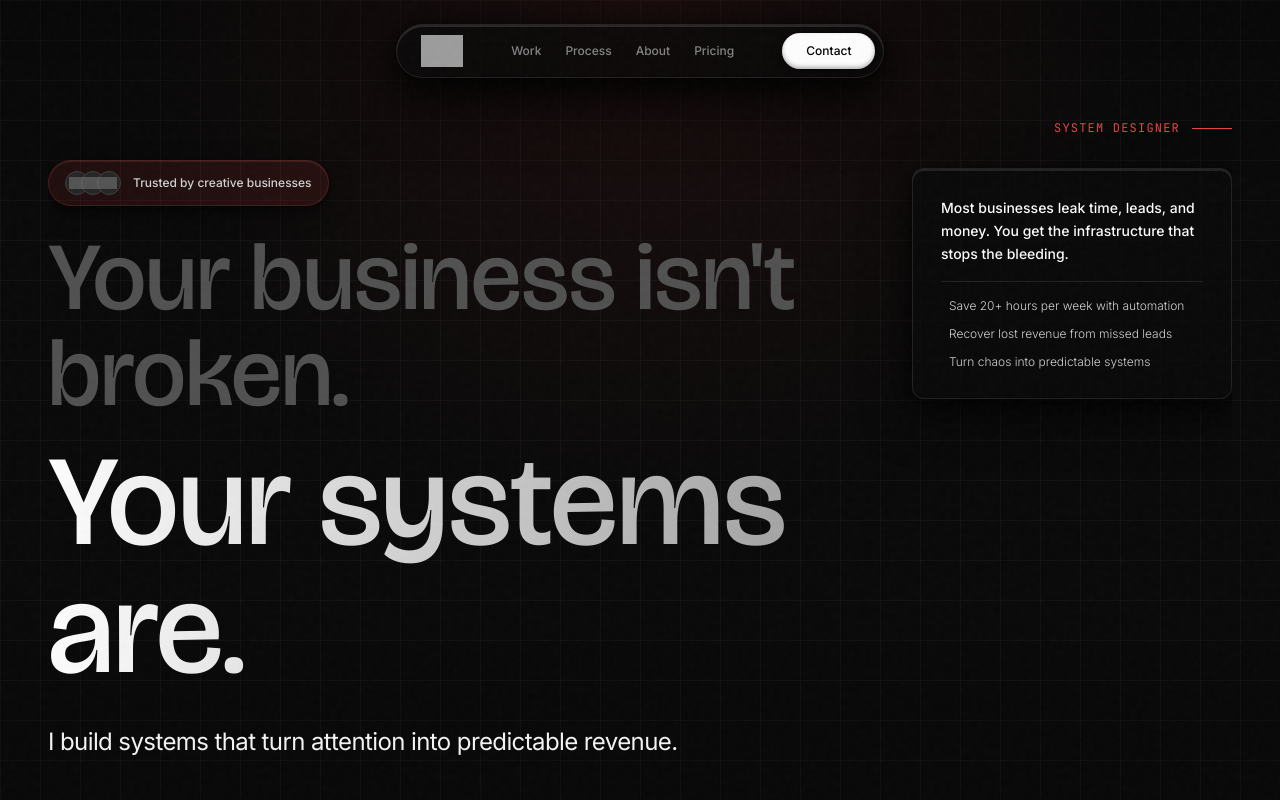
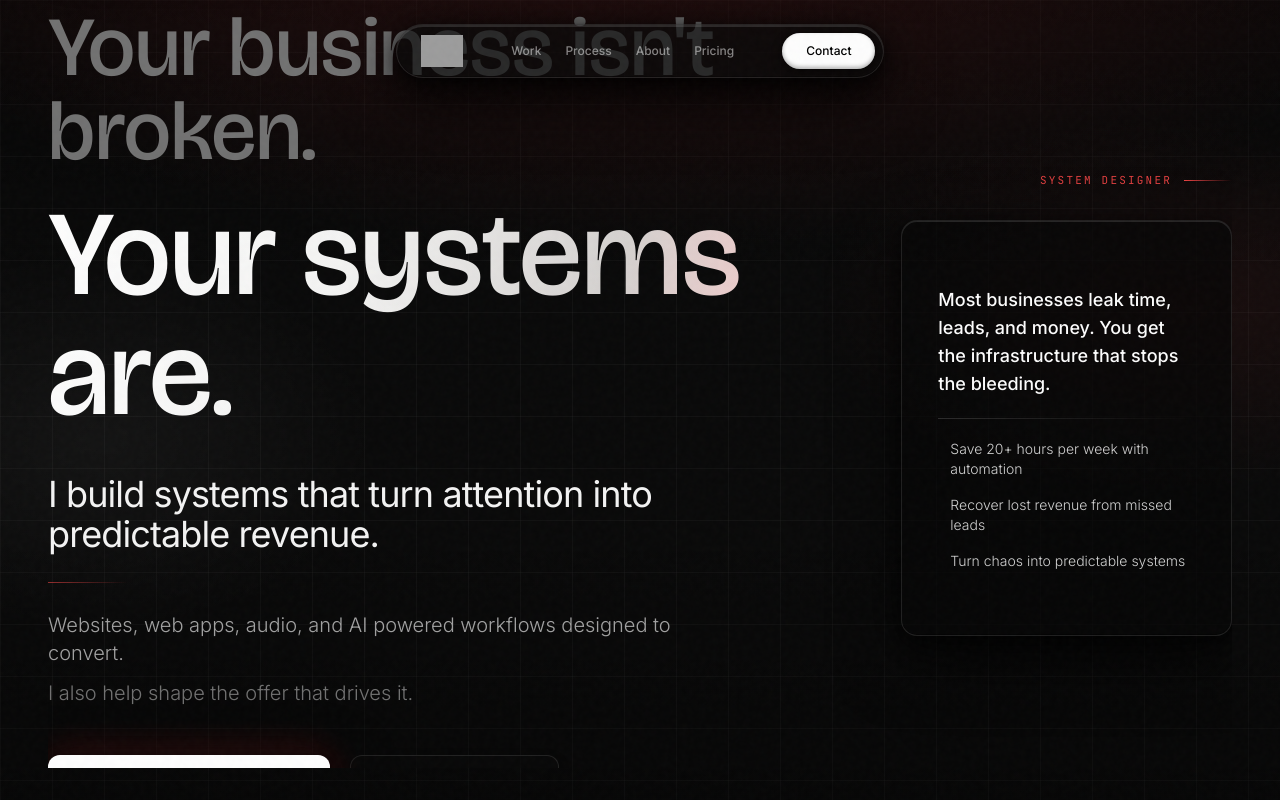
Before and after one commit to TheMarshall7/Brian-Marshall, a React (Vite) app: page / in a window 1280 px wide. Shown: the top 800 px of the page. Built offline with nearby package versions, Linux system fonts and the light colour scheme; no server answers; grey boxes are pictures that could not be loaded; some icons are missing.

Commit message:
Hero: premium atmosphere, larger type, centered layout, taller side panel
Made-with: Cursor

```diff
--- a/src/index.css
+++ b/src/index.css
@@ -106,13 +106,19 @@
     z-index: 10;
   }
 
+  .hero-elevated.tech-grid {
+    background-size: 52px 52px;
+  }
+
   .hero-elevated::before {
     content: '';
     position: absolute;
     inset: 0;
     background:
-      radial-gradient(circle at 50% 0%, rgba(239, 68, 68, 0.08) 0%, transparent 50%),
-      linear-gradient(to bottom, rgba(0, 0, 0, 0.2) 0%, transparent 30%, transparent 70%, rgba(0, 0, 0, 0.15));
+      radial-gradient(ellipse 120% 85% at 50% -18%, rgba(239, 68, 68, 0.16) 0%, transparent 58%),
+      radial-gradient(ellipse 55% 45% at 92% 38%, rgba(239, 68, 68, 0.07) 0%, transparent 52%),
+      radial-gradient(ellipse 45% 50% at 8% 55%, rgba(255, 255, 255, 0.045) 0%, transparent 48%),
+      linear-gradient(to bottom, rgba(0, 0, 0, 0.38) 0%, transparent 38%, transparent 62%, rgba(0, 0, 0, 0.28));
     pointer-events: none;
     z-index: 0;
   }
@@ -133,8 +139,9 @@
   }
 
   .hero-text-gradient {
-    background: linear-gradient(to right, #ffffff, #a3a3a3);
+    background: linear-gradient(105deg, #ffffff 0%, #f5f5f4 38%, #d6d3d1 72%, #fecaca 100%);
     -webkit-background-clip: text;
+    background-clip: text;
     -webkit-text-fill-color: transparent;
   }
 
@@ -806,13 +813,15 @@
 
   /* Enhanced hero side panel - Tier 2 High Elevation */
   .hero-side-panel {
+    background: rgba(8, 8, 8, 0.72);
+    backdrop-filter: blur(20px);
+    -webkit-backdrop-filter: blur(20px);
     box-shadow:
-      0 16px 48px rgba(0, 0, 0, 0.5),
-      0 8px 24px rgba(0, 0, 0, 0.4),
-      0 4px 12px rgba(0, 0, 0, 0.3),
-      0 2px 4px rgba(0, 0, 0, 0.2),
-      inset 0 2px 0 rgba(255, 255, 255, 0.1),
-      inset 0 -1px 0 rgba(0, 0, 0, 0.3);
+      0 24px 64px rgba(0, 0, 0, 0.55),
+      0 12px 36px rgba(0, 0, 0, 0.45),
+      0 4px 16px rgba(0, 0, 0, 0.35),
+      inset 0 1px 0 rgba(255, 255, 255, 0.12),
+      inset 0 -1px 0 rgba(0, 0, 0, 0.35);
     z-index: 20;
   }
 
--- a/src/pages/Home.tsx
+++ b/src/pages/Home.tsx
@@ -125,13 +125,13 @@ export default function Home() {
       {/* Hero: outer never scrolls (avoids huge scrollHeight from tall absolute blur). Only the inner column scrolls. */}
       <header className="relative flex h-[100svh] max-h-[100svh] min-h-0 flex-col overflow-hidden tech-grid hero-elevated px-6 md:px-12 pb-6 md:pb-8">
         <div className="pointer-events-none absolute inset-0 z-0 overflow-hidden" aria-hidden>
-          <div className="absolute top-0 left-1/2 h-[500px] w-[800px] -translate-x-1/2 rounded-full bg-red-900/10 blur-[120px]" />
+          <div className="absolute top-[8%] left-1/2 h-[min(88vh,920px)] w-[min(112vw,1200px)] max-w-none -translate-x-1/2 rounded-full bg-red-900/[0.14] blur-[140px]" />
         </div>
 
-        <div className="relative z-10 flex min-h-0 w-full flex-1 flex-col overflow-y-auto overscroll-y-contain pt-[7rem] md:pt-[7.5rem]">
-          <div className="max-w-7xl mx-auto w-full grid grid-cols-1 md:grid-cols-12 gap-y-8 md:gap-y-0 gap-x-12 lg:gap-x-20 items-start pb-2">
+        <div className="relative z-10 flex min-h-0 w-full flex-1 flex-col overflow-y-auto overscroll-y-contain pt-[7rem] md:justify-center md:py-12 md:pt-[7.5rem]">
+          <div className="max-w-7xl mx-auto w-full grid grid-cols-1 md:grid-cols-12 gap-y-10 md:gap-y-0 gap-x-12 lg:gap-x-24 items-start md:items-center pb-4 md:pb-8">
           <div className="md:col-span-8">
-            <div className="mb-5 md:mb-6 pt-[40px] animate-slide-up" style={{ animationDelay: '0.4s', opacity: 0 }}>
+            <div className="mb-6 md:mb-8 pt-[40px] md:pt-0 animate-slide-up" style={{ animationDelay: '0.4s', opacity: 0 }}>
               <div className="inline-flex items-center gap-3 px-4 py-2.5 rounded-full bg-red-500/10 border border-red-500/20 hero-badge">
                 <div className="flex -space-x-2 group">
                   <div className="w-6 h-6 rounded-full bg-neutral-800 border border-neutral-700 flex items-center justify-center overflow-hidden">
@@ -148,22 +148,22 @@ export default function Home() {
               </div>
             </div>
 
-            <h1 className="font-bricolage font-medium leading-[0.95] tracking-tight mb-6 md:mb-8">
-              <span className="block text-4xl md:text-7xl lg:text-8xl text-neutral-600 animate-slide-up" style={{ animationDelay: '0.6s', opacity: 0 }}>
+            <h1 className="font-bricolage font-medium leading-[0.92] tracking-[-0.02em] mb-7 md:mb-10">
+              <span className="block text-5xl sm:text-6xl md:text-7xl lg:text-8xl xl:text-[5.25rem] text-neutral-500 animate-slide-up" style={{ animationDelay: '0.6s', opacity: 0 }}>
                 Your business isn't broken.
               </span>
-              <span className="block text-5xl md:text-8xl lg:text-9xl text-white hero-text-gradient animate-slide-up mt-2 md:mt-4" style={{ animationDelay: '0.8s', opacity: 0 }}>
+              <span className="block text-6xl sm:text-7xl md:text-8xl lg:text-9xl xl:text-[clamp(4.5rem,11vw,7.5rem)] text-white hero-text-gradient animate-slide-up mt-3 md:mt-5" style={{ animationDelay: '0.8s', opacity: 0 }}>
                 Your systems are.
               </span>
             </h1>
 
-            <div className="max-w-2xl mb-8 md:mb-10 animate-slide-up" style={{ animationDelay: '1s', opacity: 0 }}>
-              <p className="text-xl md:text-2xl font-normal text-neutral-100 tracking-tight leading-snug mb-5 md:mb-6">
+            <div className="max-w-2xl mb-9 md:mb-12 animate-slide-up" style={{ animationDelay: '1s', opacity: 0 }}>
+              <p className="text-2xl md:text-3xl lg:text-4xl font-normal text-neutral-100 tracking-tight leading-[1.15] mb-6 md:mb-7">
                 I build systems that turn attention into predictable revenue.
               </p>
-              <div className="h-px w-14 bg-gradient-to-r from-red-500/50 to-transparent mb-5 md:mb-6" aria-hidden />
-              <div className="text-base md:text-lg font-light leading-relaxed space-y-2.5">
-                <p className="text-neutral-400">
+              <div className="h-px w-20 bg-gradient-to-r from-red-500/60 to-transparent mb-6 md:mb-7" aria-hidden />
+              <div className="text-lg md:text-xl font-light leading-relaxed space-y-3 text-neutral-400">
+                <p>
                   Websites, web apps, audio, and AI powered workflows designed to convert.
                 </p>
                 <p className="text-neutral-500">
@@ -172,17 +172,17 @@ export default function Home() {
               </div>
             </div>
 
-            <div className="flex flex-col sm:flex-row gap-4 sm:gap-5 mb-6 md:mb-8 animate-slide-up" style={{ animationDelay: '1.2s', opacity: 0 }}>
-              <a href="#contact" className="cta-primary px-8 py-4 bg-white text-neutral-950 rounded-lg text-sm font-medium hover:bg-red-400 transition-all flex items-center justify-center gap-2 group btn-shimmer hover:shadow-lg hover:shadow-red-500/30">
+            <div className="flex flex-col sm:flex-row gap-4 sm:gap-5 mb-8 md:mb-10 animate-slide-up" style={{ animationDelay: '1.2s', opacity: 0 }}>
+              <a href="#contact" className="cta-primary px-9 py-4 md:px-10 md:py-[1.125rem] bg-white text-neutral-950 rounded-xl text-[0.9375rem] font-medium hover:bg-red-400 transition-all flex items-center justify-center gap-2 group btn-shimmer hover:shadow-lg hover:shadow-red-500/35">
                 Get Your Free Strategy Call
                 <iconify-icon icon="solar:arrow-right-up-linear" className="group-hover:translate-x-1 group-hover:-translate-y-1 transition-transform"></iconify-icon>
               </a>
-              <a href="#work" className="px-8 py-4 glass-panel text-white rounded-lg text-sm font-medium hover:bg-white/10 transition-all flex items-center justify-center gap-2 glow-border">
+              <a href="#work" className="px-9 py-4 md:px-10 md:py-[1.125rem] glass-panel text-white rounded-xl text-[0.9375rem] font-medium hover:bg-white/10 transition-all flex items-center justify-center gap-2 glow-border">
                 See How It Works
               </a>
             </div>
 
-            <div className="flex flex-wrap gap-x-8 gap-y-3 md:gap-x-10 text-sm text-neutral-400 animate-slide-up" style={{ animationDelay: '1.4s', opacity: 0 }}>
+            <div className="flex flex-wrap gap-x-8 gap-y-3 md:gap-x-12 text-sm md:text-base text-neutral-400 animate-slide-up" style={{ animationDelay: '1.4s', opacity: 0 }}>
               <div className="flex items-center gap-2">
                 <iconify-icon icon="solar:check-circle-linear" className="text-red-500"></iconify-icon>
                 <span>Free 30 minute discovery call</span>
@@ -194,28 +194,28 @@ export default function Home() {
             </div>
           </div>
 
-          <div className="md:col-span-4 flex flex-col items-start md:items-end gap-6 md:gap-8 animate-slide-up" style={{ animationDelay: '1.4s', opacity: 0 }}>
-            <div className="hidden md:flex items-center gap-3">
-              <span className="text-xs font-mono uppercase tracking-widest text-red-500">System Designer</span>
-              <span className="h-[1px] w-10 bg-red-500"></span>
+          <div className="md:col-span-4 flex w-full flex-col items-stretch md:items-end gap-6 md:gap-8 animate-slide-up" style={{ animationDelay: '1.4s', opacity: 0 }}>
+            <div className="hidden md:flex items-center gap-3 self-end">
+              <span className="text-[11px] font-mono uppercase tracking-[0.2em] text-red-500/95">System Designer</span>
+              <span className="h-px w-12 bg-gradient-to-r from-red-500 to-transparent"></span>
             </div>
-            <div className="glass-panel hero-side-panel p-6 md:p-7 rounded-xl w-full max-w-xs border-l-2 border-l-red-500">
-              <p className="text-white text-sm mb-4 leading-relaxed font-medium">
+            <div className="glass-panel hero-side-panel flex min-h-[240px] w-full flex-col justify-center rounded-2xl border-l-[3px] border-l-red-500 p-7 md:min-h-[min(52vh,520px)] md:max-w-md md:p-9">
+              <p className="mb-5 text-base font-medium leading-relaxed text-white md:text-lg">
                 Most businesses leak time, leads, and money. You get the infrastructure that stops the bleeding.
               </p>
-              <div className="h-[1px] w-full bg-white/10 mb-4"></div>
-              <div className="space-y-3">
-                <div className="flex items-start gap-2">
-                  <iconify-icon icon="solar:check-circle-linear" className="text-red-500 mt-0.5 shrink-0"></iconify-icon>
-                  <span className="text-xs text-neutral-300">Save 20+ hours per week with automation</span>
+              <div className="mb-5 h-px w-full bg-gradient-to-r from-white/15 to-transparent"></div>
+              <div className="space-y-4">
+                <div className="flex items-start gap-3">
+                  <iconify-icon icon="solar:check-circle-linear" className="mt-0.5 shrink-0 text-red-500" width="20"></iconify-icon>
+                  <span className="text-sm text-neutral-300">Save 20+ hours per week with automation</span>
                 </div>
-                <div className="flex items-start gap-2">
-                  <iconify-icon icon="solar:check-circle-linear" className="text-red-500 mt-0.5 shrink-0"></iconify-icon>
-                  <span className="text-xs text-neutral-300">Recover lost revenue from missed leads</span>
+                <div className="flex items-start gap-3">
+                  <iconify-icon icon="solar:check-circle-linear" className="mt-0.5 shrink-0 text-red-500" width="20"></iconify-icon>
+                  <span className="text-sm text-neutral-300">Recover lost revenue from missed leads</span>
                 </div>
-                <div className="flex items-start gap-2">
-                  <iconify-icon icon="solar:check-circle-linear" className="text-red-500 mt-0.5 shrink-0"></iconify-icon>
-                  <span className="text-xs text-neutral-300">Turn chaos into predictable systems</span>
+                <div className="flex items-start gap-3">
+                  <iconify-icon icon="solar:check-circle-linear" className="mt-0.5 shrink-0 text-red-500" width="20"></iconify-icon>
+                  <span className="text-sm text-neutral-300">Turn chaos into predictable systems</span>
                 </div>
               </div>
             </div>
```
